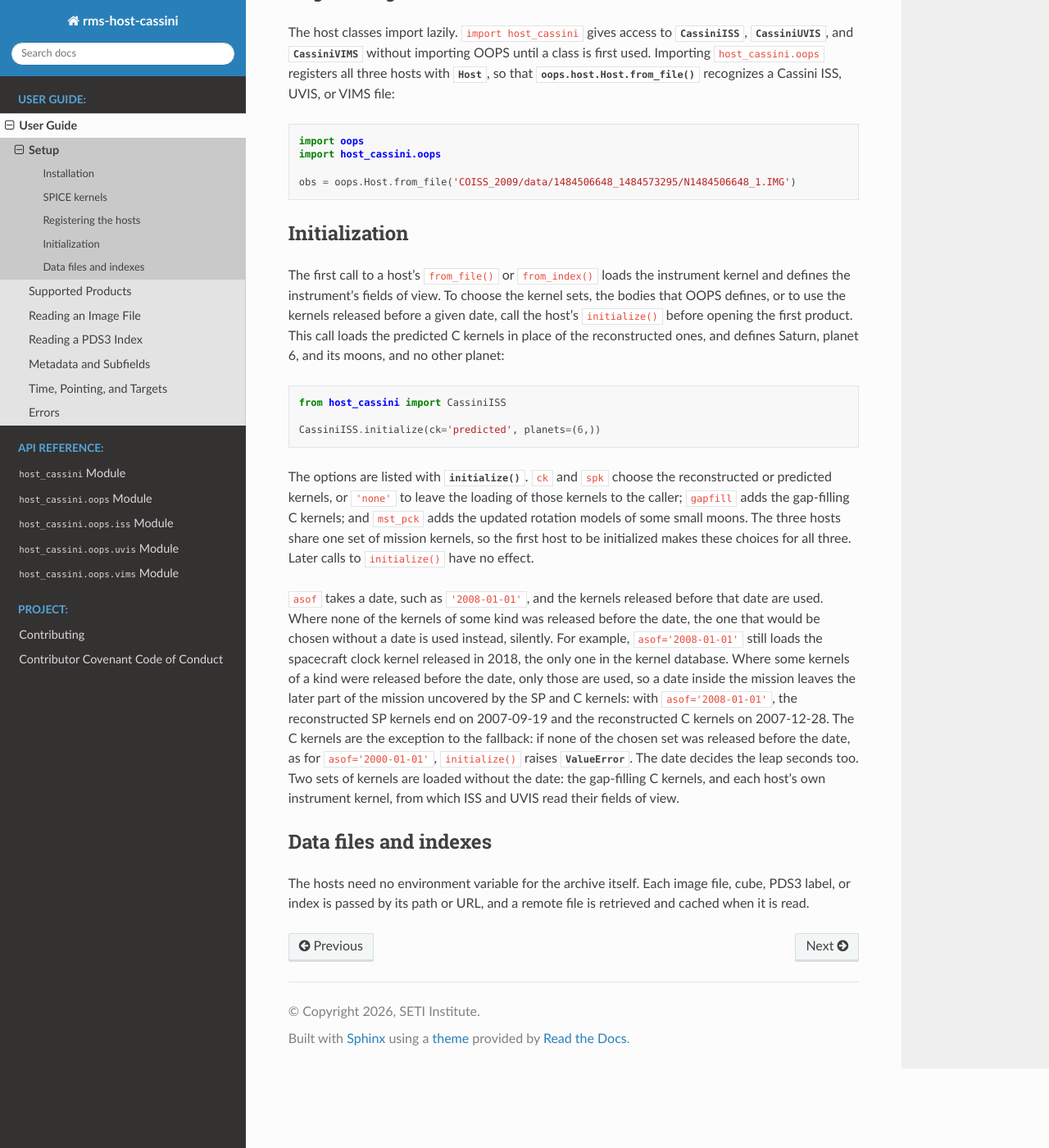
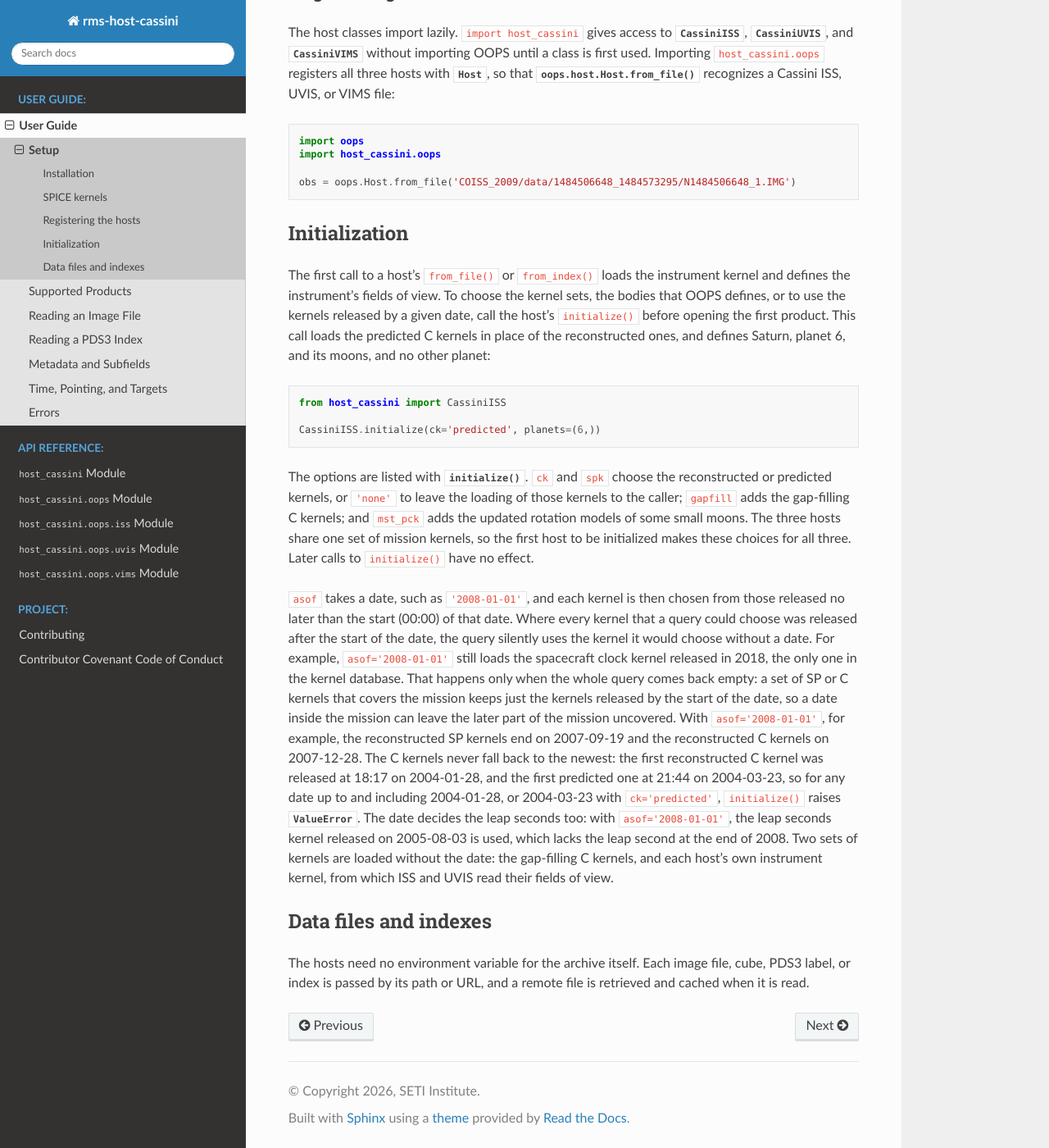
Before and after one commit to SETI/rms-host-cassini, a Sphinx documentation site: the page built from docs/user_guide/user_guide_setup.rst, in a window 1280 px wide and 1400 px high, scrolled down 1171 px. Shown: the whole window at 82% size. Built offline with Sphinx 7.4.7 and the Read the Docs theme 3.1.0, drawn with Linux system fonts in a browser that asks for light colours.

Commit message:
Say that asof includes kernels stamped at 00:00
spicedb compares RELEASE_DATE <= 'YYYY-MM-DDT00:00:00', and many
release dates are stored at midnight, so a kernel stamped at 00:00 on
the given date is used. "Released before the date" was slightly wrong;
the docs now say "released no later than the start (00:00) of that
date", in the words rms-host-new-horizons and rms-host-voyager use, and
state the cutoffs from the actual timestamps: the first reconstructed C
kernel was released at 18:17 on 2004-01-28 and the first predicted one
at 21:44 on 2004-03-23, so any date up to and including that day
raises ValueError for the chosen set. With asof='2008-01-01' the leap
seconds kernel is NAIF-LSK-0008, released 2005-08-03, which lacks the
leap second at the end of 2008.

load_instruments(), spice_instrument_kernel() and spice_frames_kernel()
take a date-time, so they say "released no later than it, at 00:00 for
a date without a time".

from_file() also documents the OopsValueError for an invalid
pds3_options, as the other hosts do: on the real holdings, an invalid
method or an unknown option raises it for an ISS, UVIS or VIMS label
file and for a VIMS cube, and is not checked for an ISS VICAR file or
for a Pds3Label passed in.

Co-Authored-By: Claude Opus 5.5 <noreply@anthropic.com>
Claude-Session: https://claude.ai/code/session_01RG3ZiBNx376YVT9xgP1ET9

```diff
--- a/docs/user_guide/user_guide_setup.rst
+++ b/docs/user_guide/user_guide_setup.rst
@@ -69,7 +69,7 @@ Initialization
 
 The first call to a host's ``from_file()`` or ``from_index()`` loads the instrument
 kernel and defines the instrument's fields of view. To choose the kernel sets, the
-bodies that OOPS defines, or to use the kernels released before a given date, call the
+bodies that OOPS defines, or to use the kernels released by a given date, call the
 host's ``initialize()`` before opening the first product. This call loads the
 predicted C kernels in place of the reconstructed ones, and defines Saturn, planet 6,
 and its moons, and no other planet:
@@ -87,19 +87,24 @@ and ``mst_pck`` adds the updated rotation models of some small moons. The three
 share one set of mission kernels, so the first host to be initialized makes these
 choices for all three. Later calls to ``initialize()`` have no effect.
 
-``asof`` takes a date, such as ``'2008-01-01'``, and the kernels released before that
-date are used. Where none of the kernels of some kind was released before the date, the
-one that would be chosen without a date is used instead, silently. For example,
-``asof='2008-01-01'`` still loads the spacecraft clock kernel released in 2018, the only
-one in the kernel database. Where some kernels of a kind were released before the date,
-only those are used, so a date inside the mission leaves the later part of the mission
-uncovered by the SP and C kernels: with ``asof='2008-01-01'``, the reconstructed SP
-kernels end on 2007-09-19 and the reconstructed C kernels on 2007-12-28. The C kernels
-are the exception to the fallback: if none of the chosen set was released before
-the date, as for ``asof='2000-01-01'``, ``initialize()`` raises :exc:`ValueError`. The
-date decides the leap seconds too. Two sets of kernels are loaded without the date: the
-gap-filling C kernels, and each host's own instrument kernel, from which ISS and UVIS
-read their fields of view.
+``asof`` takes a date, such as ``'2008-01-01'``, and each kernel is then chosen from
+those released no later than the start (00:00) of that date. Where every kernel that a
+query could choose was released after the start of the date, the query silently uses
+the kernel it would choose without a date. For example, ``asof='2008-01-01'`` still
+loads the spacecraft clock kernel released in 2018, the only one in the kernel
+database. That happens only when the whole query comes back empty: a set of SP or C
+kernels that covers the mission keeps just the kernels released by the start of the
+date, so a date inside the mission can leave the later part of the mission uncovered.
+With ``asof='2008-01-01'``, for example, the reconstructed SP kernels end on 2007-09-19
+and the reconstructed C kernels on 2007-12-28. The C kernels never fall back to the
+newest: the first reconstructed C kernel was released at 18:17 on 2004-01-28, and the
+first predicted one at 21:44 on 2004-03-23, so for any date up to and including
+2004-01-28, or 2004-03-23 with ``ck='predicted'``, ``initialize()`` raises
+:exc:`ValueError`. The date decides the leap seconds too: with ``asof='2008-01-01'``,
+the leap seconds kernel released on 2005-08-03 is used, which lacks the leap second at
+the end of 2008. Two sets of kernels are loaded without the date: the gap-filling C
+kernels, and each host's own instrument kernel, from which ISS and UVIS read their
+fields of view.
 
 Data files and indexes
 ======================
```
Also changed, not shown: docs/user_guide/user_guide_errors.rst (+7 -1 lines), 5 other files.
